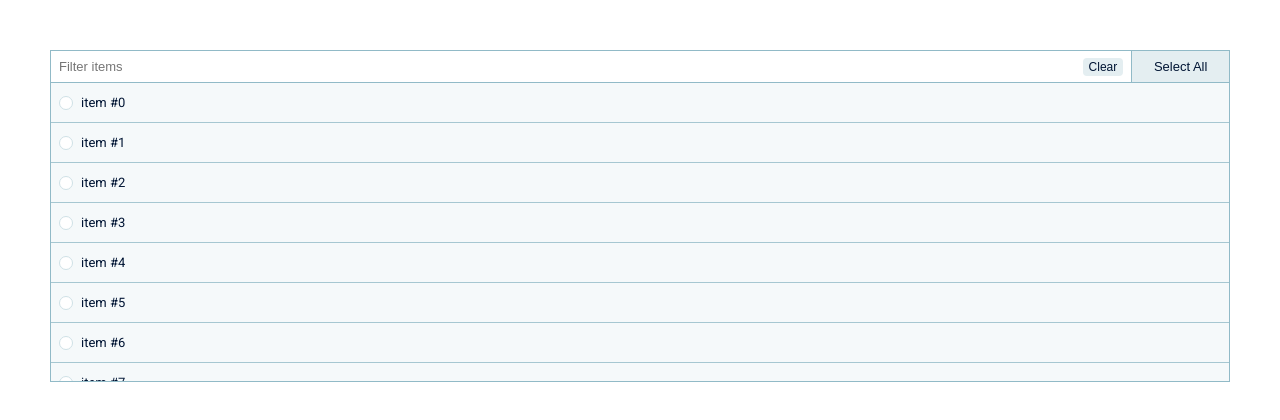
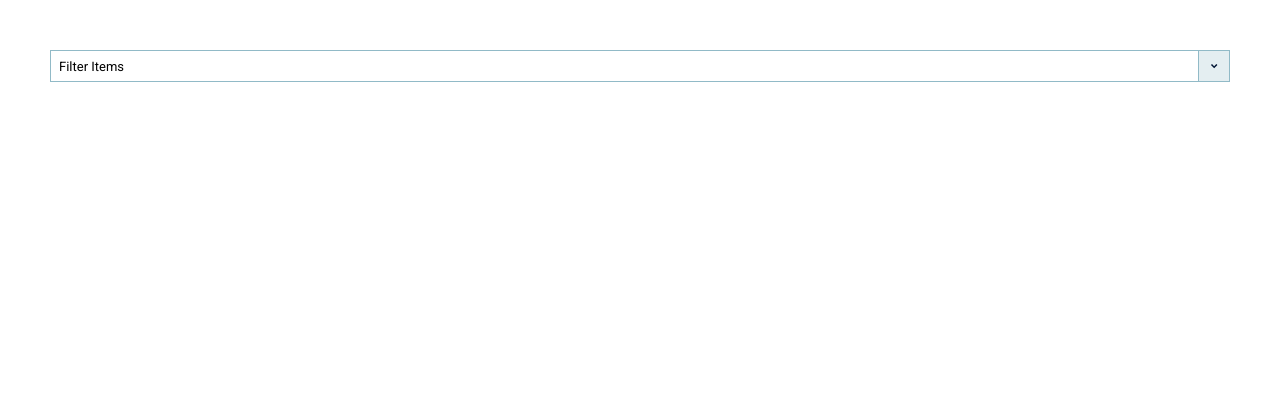
Before and after one commit to hamzajazyri/listbox-comp, an Angular app: page / in a window 1280 px wide. Shown: the top 420 px of the page. Built offline with nearby package versions, Linux system fonts and the light colour scheme.

Commit message:
implements listbox new features

```diff
--- a/src/app/app.component.html
+++ b/src/app/app.component.html
@@ -1,3 +1,7 @@
 <div class="listbox-container">
-  <listbox [items]="items" (onValuesChange)="onValueUpdate($event)"></listbox>
+  <listbox  [items]="items"
+            [multiple]="false"
+            [maxTagCount]="3"
+            (onValuesChange)="onValueUpdate($event)"
+  ></listbox>
 </div>
--- a/src/app/listbox/listbox.component.html
+++ b/src/app/listbox/listbox.component.html
@@ -1,22 +1,61 @@
-<div class="j-listbox">
+<div class="j-listbox" appClickOutside (clickOutside)="clickOutsideHandler($event)">
   <div class="listbox-header">
-    <input type="text" placeholder="Filter items" class="sc-input" [formControl]="filtredControl" />
+    <div class="input-container" *ngIf="multiple">
+      <div class="tags" *ngIf="selectedItems.selected.length">
+        <div class="tag" *ngFor="let item of selectedItems.selected.slice(0, maxTagCount)">
+          <span>{{'tag ' + item}}</span>
+          <button class="tag-delete-button" (click)="onOptionRemove(item)">
+            <svg width="15px" height="15px" viewBox="0 0 24 24" fill="none" xmlns="http://www.w3.org/2000/svg">
+              <g id="SVGRepo_bgCarrier" stroke-width="0"></g>
+              <g id="SVGRepo_tracerCarrier" stroke-linecap="round" stroke-linejoin="round"></g>
+              <g id="SVGRepo_iconCarrier">
+                <path fill-rule="evenodd" clip-rule="evenodd"
+                  d="M19.207 6.207a1 1 0 0 0-1.414-1.414L12 10.586 6.207 4.793a1 1 0 0 0-1.414 1.414L10.586 12l-5.793 5.793a1 1 0 1 0 1.414 1.414L12 13.414l5.793 5.793a1 1 0 0 0 1.414-1.414L13.414 12l5.793-5.793z"
+                  fill="#000000"></path>
+              </g>
+            </svg>
+          </button>
+        </div>
+        <div class="tag" *ngIf="selectedItems.selected.length > maxTagCount">
+          <span>and {{selectedItems.selected.length - maxTagCount}} more selected</span>
+        </div>
+      </div>
+      <input type="text" placeholder="Filter items" class="sc-input" [formControl]="filtredControl"
+        (focus)="isDropdownOpened = true" />
+    </div>
+    <div class="sc-input div" *ngIf="!multiple" (click)="isDropdownOpened = !isDropdownOpened">
+      {{selectedItems.hasValue() ? this.selectedItems.selected.at(0) : 'Filter Items'}}
+    </div>
     <div class="clear-button-wrapper">
-      <button class="clear-button" (click)="filtredControl.setValue('')">Clear</button>
+      <button *ngIf="multiple" class="clear-button" (click)="filtredControl.setValue('')">Clear</button>
     </div>
-    <button class="select-all-button" (click)="selectAll()" *ngIf="!allFiltredItemsAreSelected; else deselectBtn">Select All</button>
-    <ng-template #deselectBtn>
-      <button class="select-all-button" (click)="deselectAll()" >Deselect All</button>
-    </ng-template>
+    <button class="select-all-button" (click)="selectAll()"
+      *ngIf="!allFiltredItemsAreSelected && multiple; else deselectBtn">
+      Select All
+    </button>
+
+    <button class="dropdown-toggle-button" [ngClass]="{'opened': isDropdownOpened}"
+      (click)="isDropdownOpened = !isDropdownOpened">
+      <svg width="100%" height="100%" viewBox="0 0 24 24" xmlns="http://www.w3.org/2000/svg" fill="currentColor">
+        <g id="SVGRepo_bgCarrier" stroke-width="0"></g>
+        <g id="SVGRepo_tracerCarrier" stroke-linecap="round" stroke-linejoin="round"></g>
+        <g id="SVGRepo_iconCarrier">
+          <g>
+            <path fill="none" d="M0 0h24v24H0z"></path>
+            <path d="M12 15l-4.243-4.243 1.415-1.414L12 12.172l2.828-2.829 1.415 1.414z"></path>
+          </g>
+        </g>
+      </svg>
+    </button>
+
   </div>
-  <cdk-virtual-scroll-viewport itemSize="40" class="sc-list" (scrolledIndexChange)="onScrolledIndexChange()">
-    <div cdkListbox cdkListboxMultiple [formControl]="listBoxControl" (cdkListboxValueChange)="onOptionChange($event)">
-      <div class="sc-option"
-        *cdkVirtualFor="let item of filtredItems; templateCacheSize:0"
-        [cdkOption]="item">
+  <cdk-virtual-scroll-viewport [ngClass]="{'d-hidden': !isDropdownOpened}" itemSize="40" class="sc-list"
+    (scrolledIndexChange)="onScrolledIndexChange()">
+    <div cdkListbox [cdkListboxMultiple]="multiple" [formControl]="listBoxControl"
+      (cdkListboxValueChange)="onOptionChange($event)">
+      <div class="sc-option" *cdkVirtualFor="let item of filtredItems; templateCacheSize:0" [cdkOption]="item" [attr.aria-selected]="selectedItems.isSelected(item)">
         <div class="sc-check-circle">
-          <svg width="12" height="12" viewBox="0 0 15 15" fill="none"
-            xmlns="http://www.w3.org/2000/svg">
+          <svg width="12" height="12" viewBox="0 0 15 15" fill="none" xmlns="http://www.w3.org/2000/svg">
             <path
               d="M11.4669 3.72684C11.7558 3.91574 11.8369 4.30308 11.648 4.59198L7.39799 11.092C7.29783 11.2452 7.13556 11.3467 6.95402 11.3699C6.77247 11.3931 6.58989 11.3355 6.45446 11.2124L3.70446 8.71241C3.44905 8.48022 3.43023 8.08494 3.66242 7.82953C3.89461 7.57412 4.28989 7.55529 4.5453 7.78749L6.75292 9.79441L10.6018 3.90792C10.7907 3.61902 11.178 3.53795 11.4669 3.72684Z"
               fill="currentColor" fill-rule="evenodd" clip-rule="evenodd"></path>
@@ -29,3 +68,8 @@
     </div>
   </cdk-virtual-scroll-viewport>
 </div>
+
+
+<ng-template #deselectBtn>
+  <button *ngIf="multiple" class="select-all-button" (click)="deselectAll()">Deselect All</button>
+</ng-template>
--- a/src/app/listbox/listbox.component.scss
+++ b/src/app/listbox/listbox.component.scss
@@ -8,16 +8,64 @@
   display: flex;
 }
 
+.input-container {
+  width: 100%;
+  display: flex;
+  height: var(--height-medium);
+
+  .tags {
+    display: flex;
+    align-items: center;
+    gap: 5px;
+    border: 1px solid var(--colors-blue7);
+    border-right: none;
+    padding:3px;
+    .tag {
+      height: 100%;
+      padding:0px 7px;
+      font-size: 14px;
+      background: #eee;
+      border-radius: 4px;
+      white-space: nowrap;
+      display: flex;
+      align-items: center;
+      justify-content: space-between;
+      gap:4px;
+
+      .tag-delete-button {
+        width: fit-content;
+        height: fit-content;
+        border: none;
+        background-color: transparent;
+        display: flex;
+        justify-content: center;
+        align-items: center;
+        border-radius: 100%;
+        padding:2px;
+        cursor: pointer;
+        &:hover {
+          background:#c8c8c8;
+        }
+      }
+    }
+  }
+}
+
 .sc-input {
   width: 100%;
   background-color: white;
   border: 1px solid var(--colors-blue7);
-  border-bottom: none;
   border-right: none;
   outline: none;
   font-size: 13px;
   padding: 0 var(--spacing-2);
   height: var(--height-medium);
+
+  &.div {
+    display: flex;
+    align-items: center;
+    cursor: pointer;
+  }
 }
 
 .clear-button-wrapper {
@@ -40,13 +88,13 @@
 }
 
 
-.select-all-button {
+.select-all-button,
+.dropdown-toggle-button {
   height: var(--height-medium);
   display: flex;
   align-items: center;
   justify-content: center;
   border: 1px solid var(--colors-blue7);
-  border-bottom: none;
   border-left: none;
   font-size: 13px;
   font-weight: 400;
@@ -71,7 +119,6 @@
   align-items: center;
   justify-content: center;
   border: 1px solid var(--colors-blue7);
-  border-bottom: none;
   border-left: none;
   font-size: 13px;
   font-weight: 400;
@@ -140,16 +187,20 @@
     justify-content: center;
     color: var(--colors-blue9);
     line-height: 0;
-    > svg {
+
+    >svg {
       display: none;
     }
   }
+
   &[aria-selected="true"] {
     background-color: var(--colors-blue4);
+
     .sc-check-circle {
       background-color: var(--colors-blue3);
       border: 1px solid var(--colors-blue8);
-      > svg {
+
+      >svg {
         display: block;
       }
     }
@@ -169,5 +220,22 @@
   outline: none;
   overflow: auto;
   border: 1px solid var(--colors-blue7);
+  border-top: none;
   width: 100%;
 }
+
+
+.dropdown-toggle-button {
+  height: var(--height-medium);
+  width: var(--height-medium);
+
+  &.opened {
+    svg {
+      transform: rotate(180deg);
+    }
+  }
+}
+
+.d-hidden {
+  display: none;
+}
--- a/src/app/listbox/listbox.component.ts
+++ b/src/app/listbox/listbox.component.ts
@@ -1,11 +1,28 @@
-import { Component, EventEmitter, Input, OnInit, Output, ViewChild, ViewChildren } from '@angular/core';
+import {
+  AfterViewInit,
+  Component,
+  EventEmitter,
+  Input,
+  OnInit,
+  Output,
+  ViewChild,
+  ViewChildren,
+} from '@angular/core';
 import { CommonModule } from '@angular/common';
-import { CdkVirtualScrollViewport, ScrollingModule } from '@angular/cdk/scrolling';
-import { CdkListbox, CdkListboxModule, CdkOption, ListboxValueChangeEvent } from '@angular/cdk/listbox';
+import {
+  CdkVirtualScrollViewport,
+  ScrollingModule,
+} from '@angular/cdk/scrolling';
+import {
+  CdkListbox,
+  CdkListboxModule,
+  CdkOption,
+  ListboxValueChangeEvent,
+} from '@angular/cdk/listbox';
 import { FormControl, ReactiveFormsModule } from '@angular/forms';
 import { debounceTime, distinctUntilChanged } from 'rxjs';
 import { SelectionModel } from '@angular/cdk/collections';
-
+import { ClickOutsideDirective } from './click-outside.directive';
 
 @Component({
   selector: 'listbox',
@@ -14,14 +31,17 @@ import { SelectionModel } from '@angular/cdk/collections';
     CommonModule,
     ScrollingModule,
     CdkListboxModule,
-    ReactiveFormsModule
+    ReactiveFormsModule,
+    ClickOutsideDirective
   ],
   templateUrl: './listbox.component.html',
-  styleUrls: ['./listbox.component.scss']
+  styleUrls: ['./listbox.component.scss'],
 })
-export class ListboxComponent implements OnInit {
+export class ListboxComponent implements OnInit, AfterViewInit {
+  @Input() items: Array<any> = [];
+  @Input() multiple: boolean = false;
+  @Input() maxTagCount: number = 3;
 
-  @Input() items: Array<any> = [];
   @Output() onValuesChange = new EventEmitter<Array<string>>();
 
   @ViewChild(CdkVirtualScrollViewport) viewport!: CdkVirtualScrollViewport;
@@ -29,20 +49,30 @@ export class ListboxComponent implements OnInit {
 
   @ViewChildren(CdkOption) cdkOptions!: CdkOption[];
 
-
+  // only works when ListBox is single type [multiple=false]
+  isDropdownOpened = true;
   allFiltredItemsAreSelected = false;
 
   filtredItems: Array<any> = [];
   selectedItems = new SelectionModel<string>(true, []);
 
-
   listBoxControl = new FormControl<string[]>([]);
   filtredControl = new FormControl('');
 
   onOptionChange(option: ListboxValueChangeEvent<any>) {
+    if (!this.multiple) {
+      this.selectedItems.clear();
+    }
     this.selectedItems.toggle(option.option!.value);
     this.onValuesChange.emit(this.selectedItems.selected);
     this.checkAllSelected();
+  }
+
+  onOptionRemove(option: string) {
+    this.selectedItems.deselect(option);
+    this.onValuesChange.emit(this.selectedItems.selected);
+    this.checkAllSelected();
+
   }
 
   checkAllSelected() {
@@ -51,24 +81,30 @@ export class ListboxComponent implements OnInit {
       this.allFiltredItemsAreSelected = false;
       return;
     }
-    this.allFiltredItemsAreSelected = !this.filtredItems.some(x => !this.selectedItems.isSelected(x));
+    this.allFiltredItemsAreSelected = !this.filtredItems.some(
+      (x) => !this.selectedItems.isSelected(x)
+    );
   }
 
   ngOnInit(): void {
     this.onValuesChange.emit([]);
     this.filtredItems = this.items;
 
-    this.filtredControl.valueChanges.pipe(
-      distinctUntilChanged(),
-      debounceTime(100),
-    ).subscribe(val => {
-      this.filtredItems = this.items.filter(x => x.includes(val));
+    this.filtredControl.valueChanges
+      .pipe(distinctUntilChanged(), debounceTime(100))
+      .subscribe((val) => {
+        this.filtredItems = this.items.filter((x) => x.includes(val));
         this.viewport.scrollToIndex(0);
         this.updateSelectedViewItem();
         this.checkAllSelected();
       });
   }
 
+  ngAfterViewInit(): void {
+    setTimeout(() => {
+      this.isDropdownOpened = false;
+    });
+  }
 
   matchFilter(item: string) {
     return item.includes(this.filtredControl.value as string);
@@ -88,21 +124,21 @@ export class ListboxComponent implements OnInit {
     this.allFiltredItemsAreSelected = false;
   }
 
-
   onScrolledIndexChange() {
     this.updateSelectedViewItem();
   }
 
-  updateSelectedViewItem(){
-    this.listBoxControl.setValue([]);
-    setTimeout(() => {
+  updateSelectedViewItem() {
     const selectedItemInView: string[] = [];
     for (const option of this.cdkOptions) {
-        if (this.selectedItems.isSelected(option.value as string)){
+      if (this.selectedItems.isSelected(option.value as string)) {
         selectedItemInView.push(option.value as string);
       }
     }
     this.listBoxControl.setValue(selectedItemInView);
-    },0);
+  }
+
+  clickOutsideHandler(event: Event) {
+    this.isDropdownOpened = false;
   }
 }
```
Also changed, not shown: src/app/listbox/click-outside.directive.ts (added, +20 -0 lines). Lines whose indentation alone changed are shown as unchanged.
